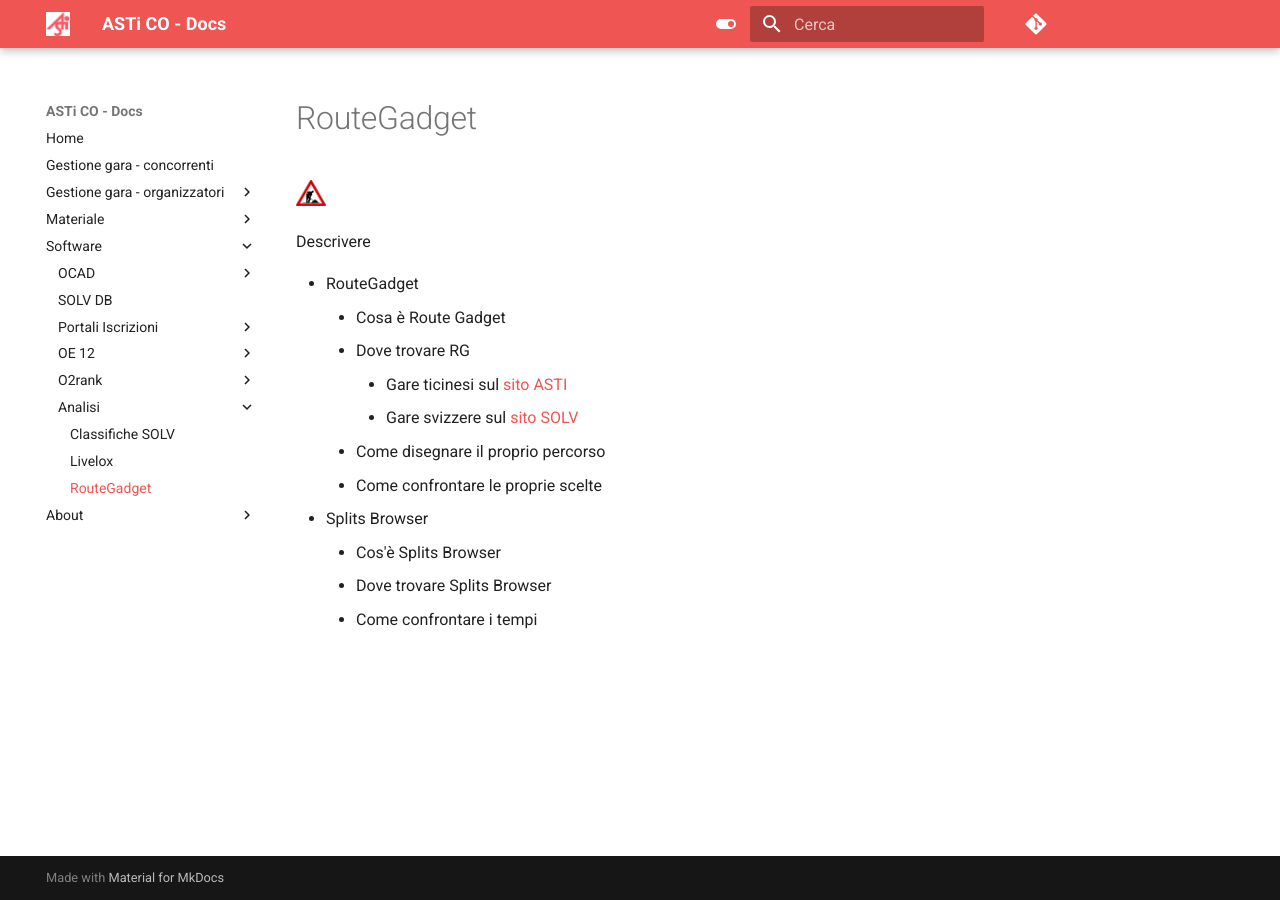
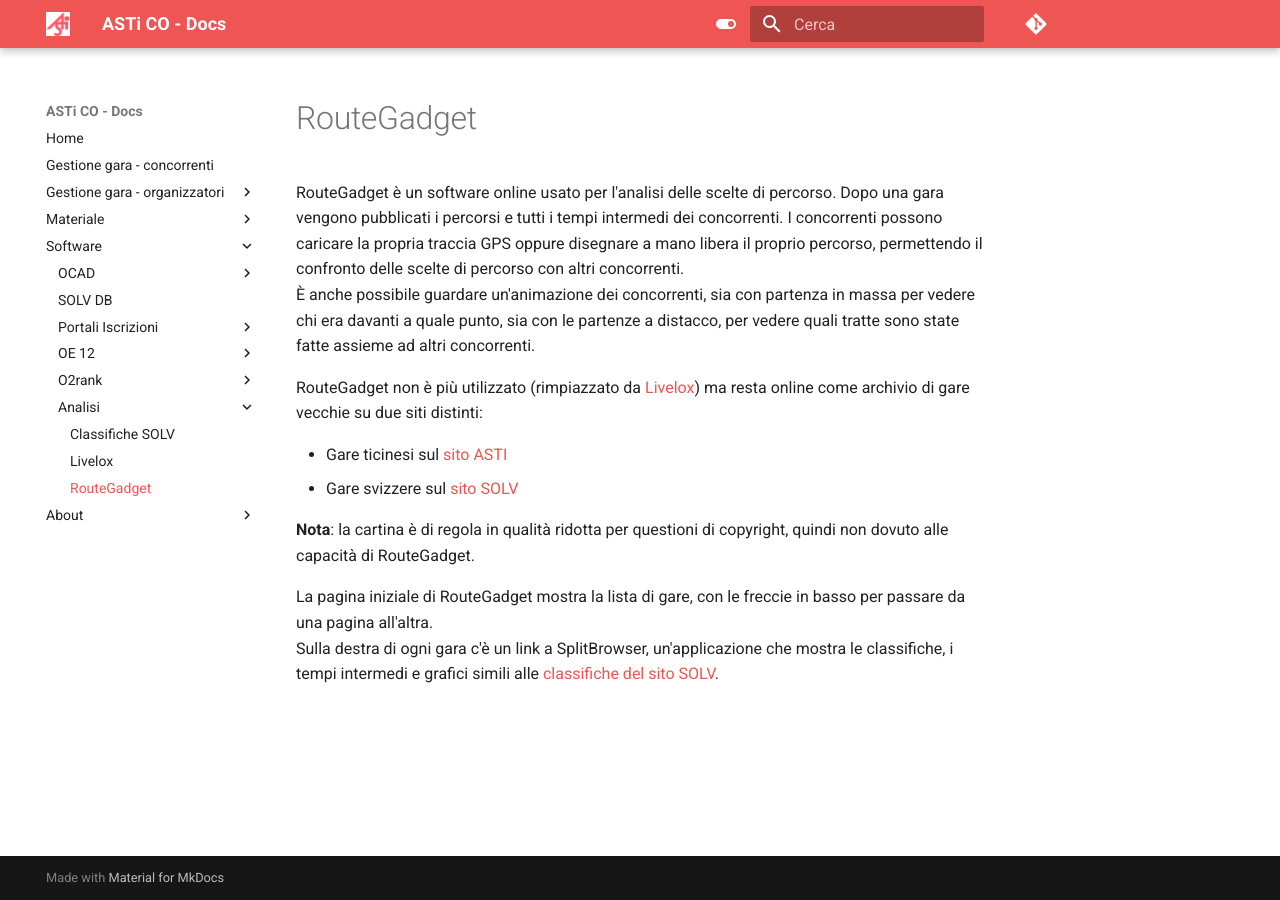
Before and after one commit to asti-co/doc, an MkDocs documentation site: the page built from docs/software/analisi/routegadget.md, in a window 1280 px wide. Built offline with MkDocs 1.6.1 and Material for MkDocs 9.7.7, drawn with Linux system fonts in a browser that asks for light colours; comment, search, counter and statistics services are not loaded.

Commit message:
pagina RouteGadget

```diff
--- a/docs/software/analisi/routegadget.md
+++ b/docs/software/analisi/routegadget.md
@@ -1,17 +1,15 @@
 # RouteGadget
 
-![Lavori in corso](../../img/lavori_in_corso.png){width=30px}
+RouteGadget è un software online usato per l'analisi delle scelte di percorso. Dopo una gara vengono pubblicati i percorsi e tutti i tempi intermedi dei concorrenti.
+I concorrenti possono caricare la propria traccia GPS oppure disegnare a mano libera il proprio percorso, permettendo il confronto delle scelte di percorso con altri concorrenti.
+È anche possibile guardare un'animazione dei concorrenti, sia con partenza in massa per vedere chi era davanti a quale punto, sia con le partenze a distacco, per vedere quali tratte sono state fatte assieme ad altri concorrenti.
 
-Descrivere
+RouteGadget non è più utilizzato (rimpiazzato da [Livelox](livelox.md)) ma resta online come archivio di gare vecchie su due siti distinti:
 
-- RouteGadget
-    - Cosa è Route Gadget
-    - Dove trovare RG
-        - Gare ticinesi sul [sito ASTI](http://www.asti-ticino.ch/co/routeGadget/cgi-bin/reitti.cgi)
-        - Gare svizzere sul [sito SOLV](http://www.routegadget.ch/binperl/reitti.cgi)
-    - Come disegnare il proprio percorso
-    - Come confrontare le proprie scelte
-- Splits Browser
-    - Cos'è Splits Browser
-    - Dove trovare Splits Browser
-    - Come confrontare i tempi
+- Gare ticinesi sul [sito ASTI](http://www.asti-ticino.ch/co/routeGadget/cgi-bin/reitti.cgi)
+- Gare svizzere sul [sito SOLV](http://www.routegadget.ch/binperl/reitti.cgi)
+
+**Nota**: la cartina è di regola in qualità ridotta per questioni di copyright, quindi non dovuto alle capacità di RouteGadget.
+
+La pagina iniziale di RouteGadget mostra la lista di gare, con le freccie in basso per passare da una pagina all'altra.
+Sulla destra di ogni gara c'è un link a SplitBrowser, un'applicazione che mostra le classifiche, i tempi intermedi e grafici simili alle [classifiche del sito SOLV](solv.md).
```
